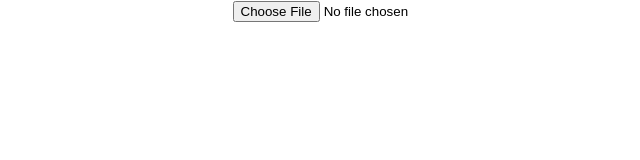
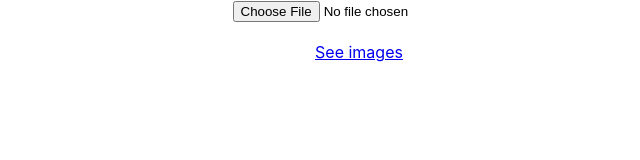
Before and after one commit to Neveon/wedding-images-collector, a React (Create React App) app: page / in a window 1280 px wide. Shown: the top 160 px of the page, without its empty margins (281-921 px from the left). Built offline with nearby package versions, Linux system fonts and the light colour scheme; the HTML template or start-up script is replaced by a standard one.

Commit message:
Added Link to see images

```diff
--- a/src/components/Home.js
+++ b/src/components/Home.js
@@ -1,5 +1,6 @@
 import React from 'react';
 import axios from 'axios';
+import { Link } from 'react-router-dom';
 
 function Home() {
   const handleFile = e => {
@@ -20,6 +21,9 @@
   return (
     <div>
       <input type='file' onChange={handleFile} />
+      <br />
+      <br />
+      <Link to='/images'>See images</Link>
     </div>
   );
 }
```
